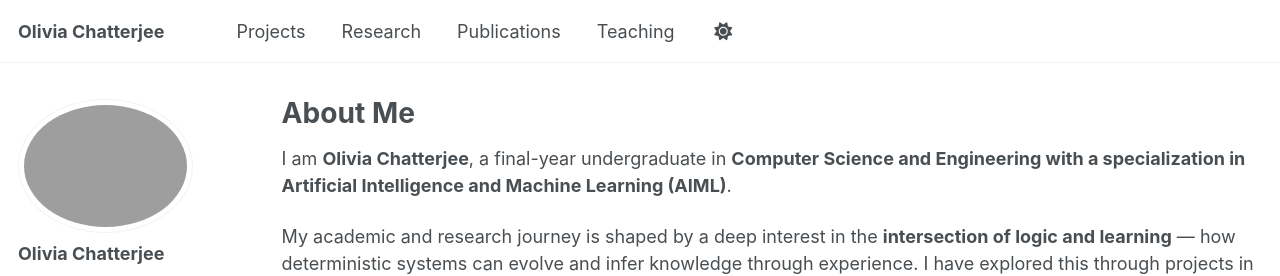
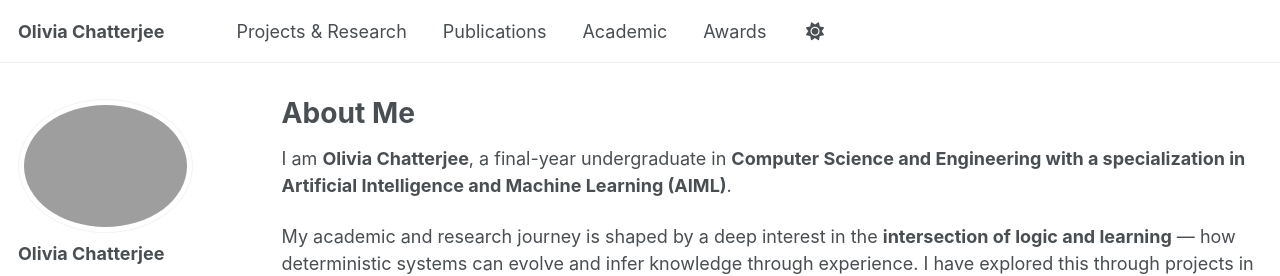
Before and after one commit to olivia-chatterjee/olivia-chatterjee.github.io, a Jekyll site: the page built from _pages/about.md, in a window 1280 px wide. Shown: the top 276 px of the page. Built offline with Jekyll 4.4.1, drawn with Linux system fonts in a browser that asks for light colours; a script that is not in the unit is left out.

Commit message:
Update navigation.yml

```diff
--- a/_data/navigation.yml
+++ b/_data/navigation.yml
@@ -8,14 +8,14 @@
 #      Markdown formatted page while the second is generated using JSON.
 
 main:
-  - title: "Projects"
+  - title: "Projects & Research"
     url: /projects/
-
-  - title: "Research"
-    url: /research/
 
   - title: "Publications"
     url: /publications/
 
-  - title: "Teaching"
-    url: /teaching/
+  - title: "Academic"
+    url: /academic/
+
+  - title: "Awards"
+    url: /awards/
```
